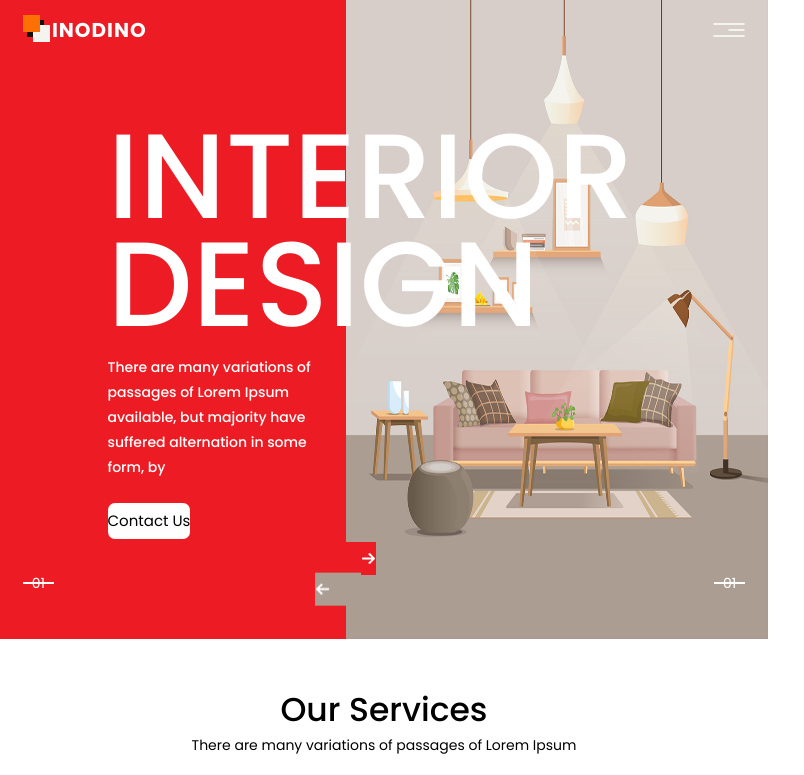
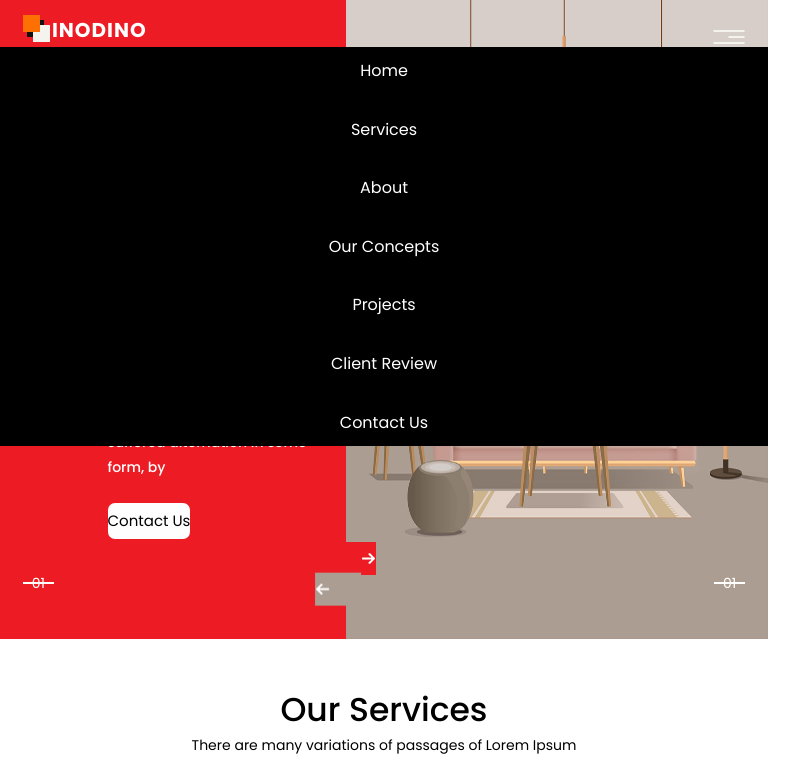
Before and after one commit to 2000RahulJoshi/Interior-Design, a plain HTML site: page index.html in a window 768 px wide. Both pictures are taken after a click on the label 728 px from the left and 30 px from the top of the page. Shown: the top 775 px of the page, 804 px wide, since content can reach past the window. Drawn offline with Linux system fonts and the light colour scheme.

Commit message:
ipad responsive

```diff
--- a/style.css
+++ b/style.css
@@ -1153,7 +1153,6 @@ button:hover{
         padding-bottom: 3%;
         font-weight: 600;
         color: #b1b1b1;
-        /* text-transform: uppercase; */
     }
 
     .footerCard h3{
@@ -1176,3 +1175,67 @@ button:hover{
     }
 
 }
+
+
+@media (min-width:440px ) and (max-width:1180px){
+    .projectLeftSlider{
+        left: -5rem;
+    }
+
+    .projectRightSlider{
+        right: -5rem;
+    }
+
+    .HamContent{
+        display: block;
+    }
+
+    .HamContent{
+        flex-direction: column;
+        position: fixed;
+        background-color: black;
+        padding: 11px 11px;
+        gap: 0;
+        z-index: 3000;
+        right: -100%;
+        transition: all 0.5s;
+    }
+    .checkBtn{
+        position: fixed;
+        right: 3%;
+    }
+
+    #check:checked ~ .HamContent{
+        top:47px;
+        right: 0;
+        display: flex;
+        flex-direction: column;
+        align-items: center;
+        gap: 2.1rem;
+        width: 100%;
+    }
+
+    .HamContent a{
+        color: white;
+    }
+
+    .topContainerHeading h1{
+        z-index: 1;
+    }
+
+    /* .black{
+        top: 22%;
+    }
+
+    .orange{
+        bottom: 32%;
+    } */
+
+    .aboutRightContent p{
+        font-size: 8px;
+    }
+
+    .aboutRightContent h1{
+        font-size: 21px;
+    }
+}
```
